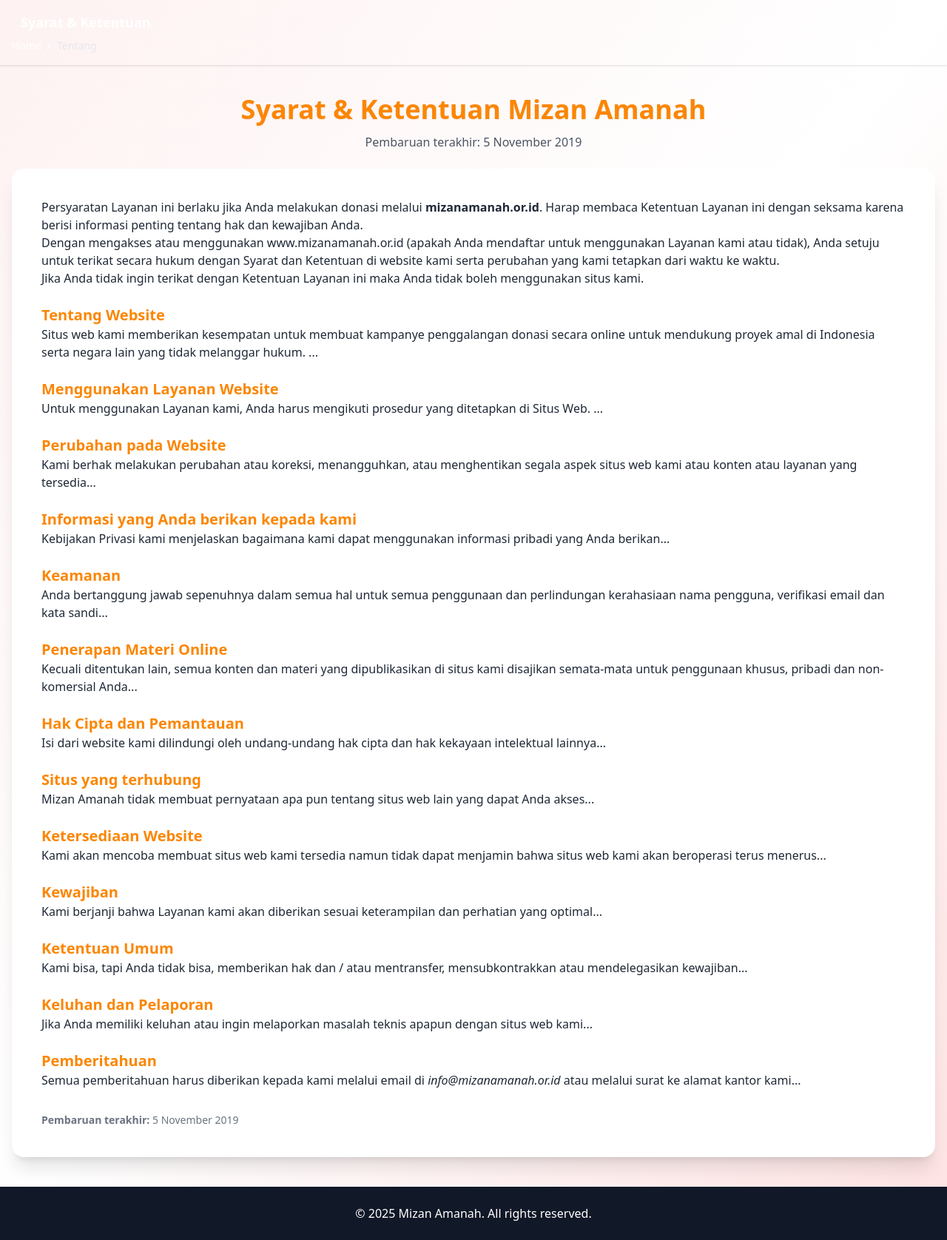
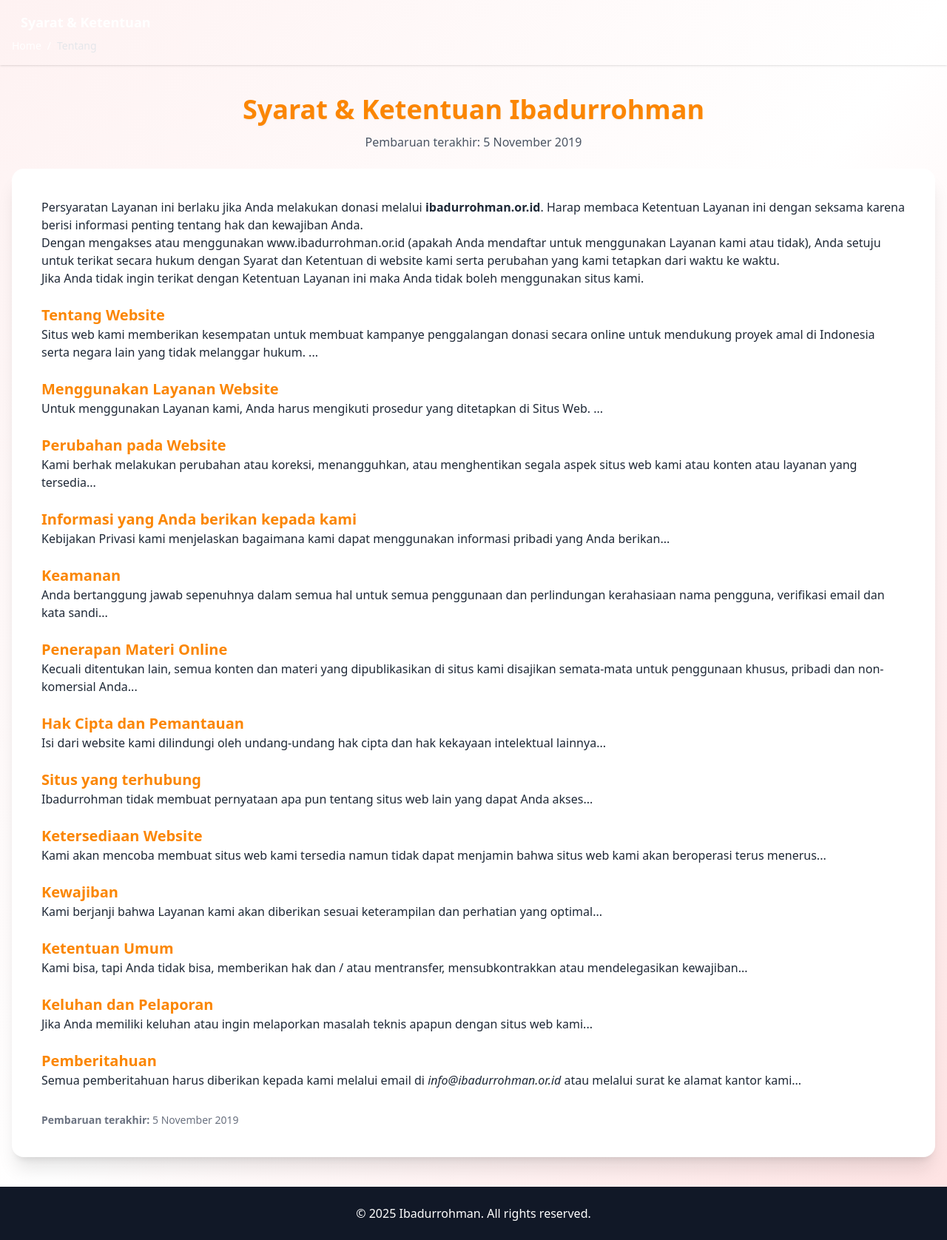
Before and after one commit to parulian56/mizan-amanahh, a Nuxt app in the folder front-end/: page /syaratdanketentuan in a window 1280 px wide. Shown: the whole page at 74% size. Built offline with nearby package versions, Linux system fonts and the light colour scheme.

Commit message:
ges tah navbar na uh

```diff
--- a/front-end/pages/index.vue
+++ b/front-end/pages/index.vue
@@ -15,19 +15,20 @@
           </li>
 
           <!-- Dropdown Program -->
-<li class="relative group">
-  <NuxtLink to="/program" class="flex items-center hover:text-[#FB8505]">
+          <li class="relative">
+            <button
+              @click="openMenu === 'program' ? openMenu = null : openMenu = 'program'"
+              class="flex items-center hover:text-[#FB8505]"
+            >
               <span>Program</span>
               <svg class="w-4 h-4 ml-1" fill="none" stroke="currentColor" stroke-width="2" viewBox="0 0 24 24">
                 <path stroke-linecap="round" stroke-linejoin="round" d="M19 9l-7 7-7-7"/>
               </svg>
-  </NuxtLink>
+            </button>
 
             <ul
-    class="absolute left-0 mt-2 w-48 bg-white shadow rounded
-           opacity-0 pointer-events-none
-           group-hover:opacity-100 group-hover:pointer-events-auto
-           transition z-50"
+              v-show="openMenu === 'program'"
+              class="absolute left-0 mt-2 w-48 bg-white shadow rounded transition z-50"
             >
               <li><NuxtLink to="/program" class="block px-4 py-2 hover:bg-[#9BCDD4]">Program</NuxtLink></li>
               <li><NuxtLink to="/zakat" class="block px-4 py-2 hover:bg-[#9BCDD4]">Zakat</NuxtLink></li>
@@ -39,19 +40,20 @@
           </li>
 
           <!-- Dropdown Berita -->
-  <li class="relative group">
-    <NuxtLink to="/berita-update" class="flex items-center hover:text-[#FB8505]">
+          <li class="relative">
+            <button
+              @click="openMenu === 'berita' ? openMenu = null : openMenu = 'berita'"
+              class="flex items-center hover:text-[#FB8505]"
+            >
               <span>Berita & Update</span>
               <svg class="w-4 h-4 ml-1" fill="none" stroke="currentColor" stroke-width="2" viewBox="0 0 24 24">
                 <path stroke-linecap="round" stroke-linejoin="round" d="M19 9l-7 7-7-7"/>
               </svg>
-    </NuxtLink>
+            </button>
 
             <ul
-      class="absolute left-0 mt-2 w-40 bg-white shadow rounded
-             opacity-0 pointer-events-none
-             group-hover:opacity-100 group-hover:pointer-events-auto
-             transition z-50"
+              v-show="openMenu === 'berita'"
+              class="absolute left-0 mt-2 w-40 bg-white shadow rounded transition z-50"
             >
               <li><NuxtLink to="/berita-update" class="block px-4 py-2 hover:bg-[#9BCDD4]">Berita</NuxtLink></li>
               <li><NuxtLink to="/wakaf" class="block px-4 py-2 hover:bg-[#9BCDD4]">Wakaf</NuxtLink></li>
@@ -69,7 +71,6 @@
             </NuxtLink>
           </li>
         </ul>
-
 
         <!-- Login & Donasi (Far Right) -->
         <div class="hidden md:flex items-center space-x-4 ml-auto">
@@ -278,4 +279,5 @@
 
 const isOpen = ref(false)
 const showPlaceholder = ref(false)
+const openMenu = ref(null) // untuk dropdown: 'program' | 'berita' | null
 </script>
--- a/front-end/pages/syaratdanketentuan.vue
+++ b/front-end/pages/syaratdanketentuan.vue
@@ -29,7 +29,7 @@
       <h1
         class="text-3xl md:text-4xl font-extrabold text-[#FB8603] drop-shadow-sm text-center"
       >
-        Syarat &amp; Ketentuan Mizan Amanah
+        Syarat &amp; Ketentuan Ibadurrohman
       </h1>
       <p class="mt-3 text-base text-gray-600 text-center">
         Pembaruan terakhir: 5 November 2019
@@ -40,13 +40,13 @@
       >
         <p>
           Persyaratan Layanan ini berlaku jika Anda melakukan donasi melalui
-          <strong>mizanamanah.or.id</strong>. Harap membaca Ketentuan Layanan
+          <strong>ibadurrohman.or.id</strong>. Harap membaca Ketentuan Layanan
           ini dengan seksama karena berisi informasi penting tentang hak dan
           kewajiban Anda.
         </p>
 
         <p>
-          Dengan mengakses atau menggunakan www.mizanamanah.or.id (apakah Anda
+          Dengan mengakses atau menggunakan www.ibadurrohman.or.id (apakah Anda
           mendaftar untuk menggunakan Layanan kami atau tidak), Anda setuju
           untuk terikat secara hukum dengan Syarat dan Ketentuan di website kami
           serta perubahan yang kami tetapkan dari waktu ke waktu.
@@ -105,7 +105,7 @@
 
         <h2>Situs yang terhubung</h2>
         <p>
-          Mizan Amanah tidak membuat pernyataan apa pun tentang situs web lain
+          Ibadurrohman tidak membuat pernyataan apa pun tentang situs web lain
           yang dapat Anda akses...
         </p>
 
@@ -136,7 +136,7 @@
         <h2>Pemberitahuan</h2>
         <p>
           Semua pemberitahuan harus diberikan kepada kami melalui email di
-          <em>info@mizanamanah.or.id</em> atau melalui surat ke alamat kantor
+          <em>info@ibadurrohman.or.id</em> atau melalui surat ke alamat kantor
           kami...
         </p>
 
@@ -148,7 +148,7 @@
 
     <!-- Footer -->
     <footer class="bg-gray-900 text-white text-center py-6">
-      <p>&copy; 2025 Mizan Amanah. All rights reserved.</p>
+      <p>&copy; 2025 Ibadurrohman. All rights reserved.</p>
     </footer>
   </div>
 </template>
```
Lines whose indentation alone changed are shown as unchanged.
